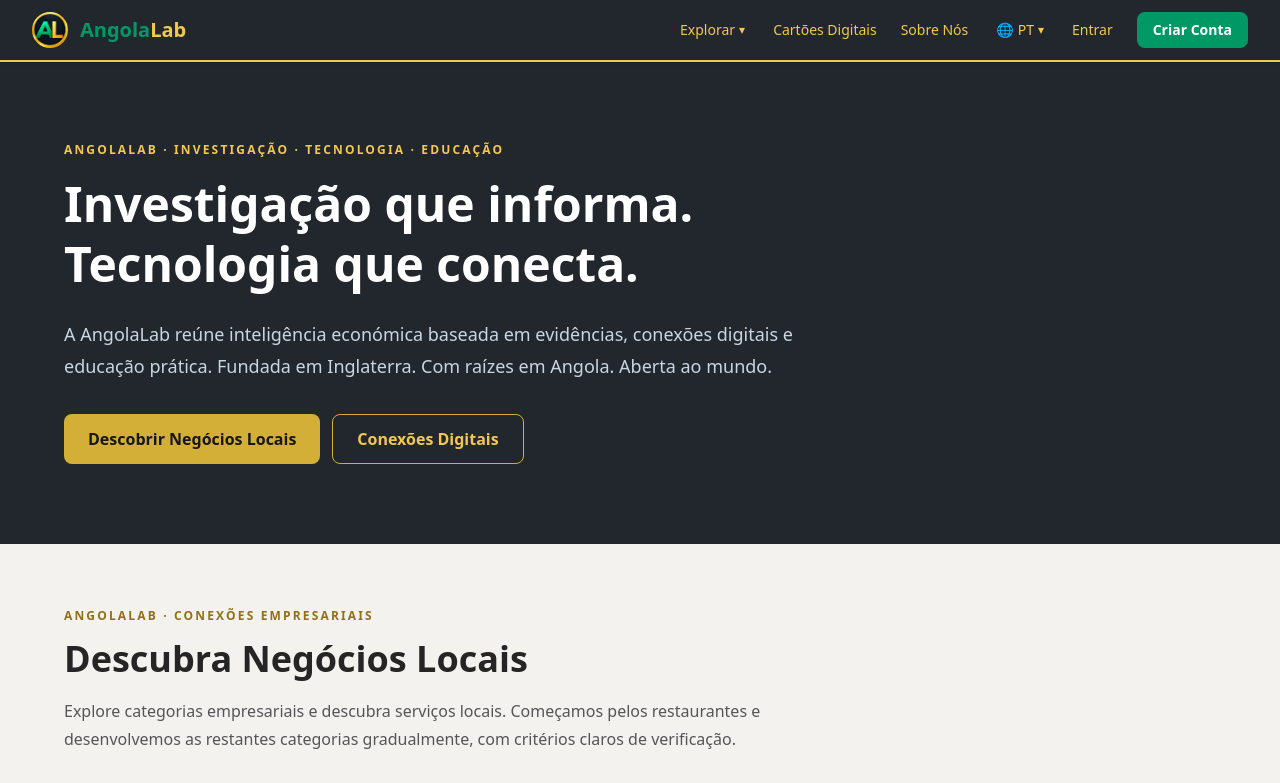
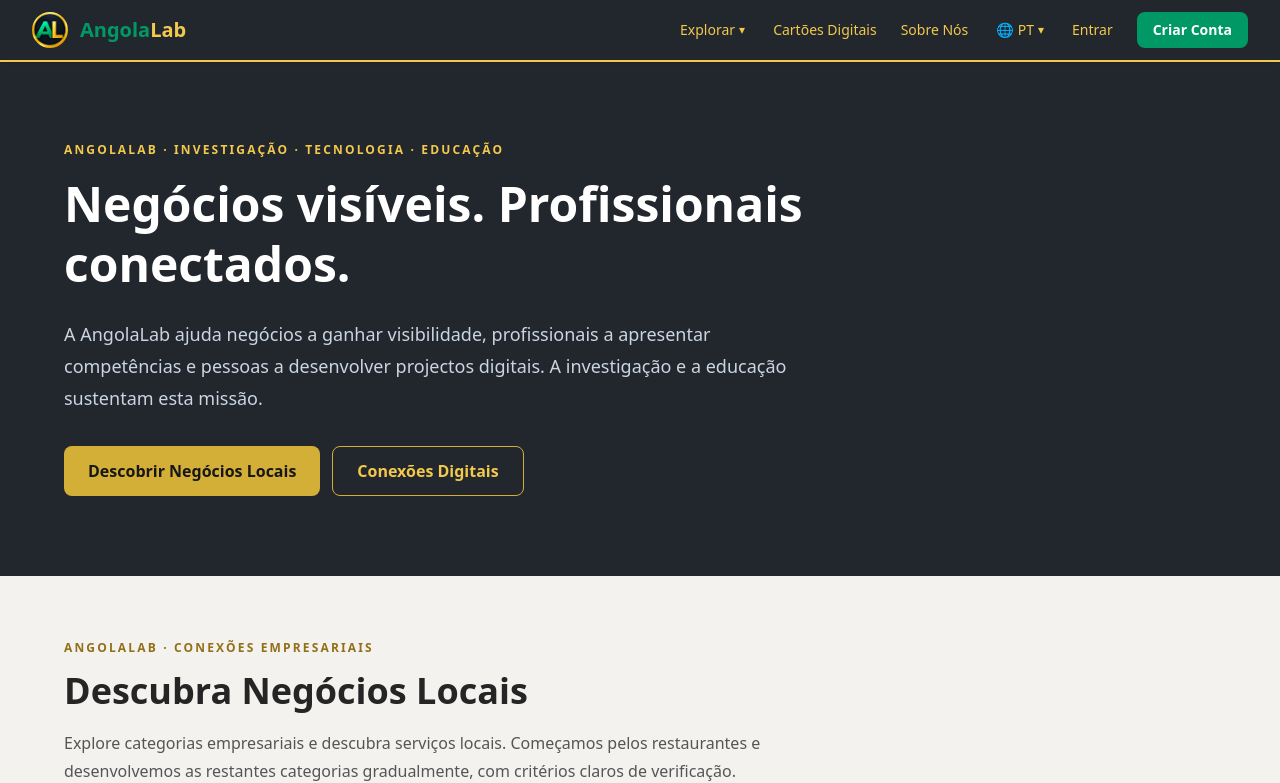
Before and after one commit to oswaldodeal/angolalab-restaurants, a Next.js app: page /pt in a window 1280 px wide. Shown: the top 783 px of the page. Built offline with nearby package versions, Linux system fonts and the light colour scheme.

Commit message:
Lead Portuguese Home with practical business mission

```diff
--- a/app/pt/page.tsx
+++ b/app/pt/page.tsx
@@ -7,8 +7,8 @@ export default function EcosystemHomePage() {
   <section className="lab-dark-section w-full px-5 py-16 sm:py-20">
    <div className="mx-auto max-w-6xl">
     <p className="mb-4 text-xs font-bold uppercase tracking-[0.18em] text-[#f2c94c]">AngolaLab · Investigação · Tecnologia · Educação</p>
-    <h1 className="max-w-4xl text-4xl font-bold leading-tight text-white sm:text-5xl">Investigação que informa. Tecnologia que conecta.</h1>
-    <p className="mt-6 max-w-3xl text-lg leading-8 text-slate-300">A AngolaLab reúne inteligência económica baseada em evidências, conexões digitais e educação prática. Fundada em Inglaterra. Com raízes em Angola. Aberta ao mundo.</p>
+    <h1 className="max-w-4xl text-4xl font-bold leading-tight text-white sm:text-5xl">Negócios visíveis. Profissionais conectados.</h1>
+    <p className="mt-6 max-w-3xl text-lg leading-8 text-slate-300">A AngolaLab ajuda negócios a ganhar visibilidade, profissionais a apresentar competências e pessoas a desenvolver projectos digitais. A investigação e a educação sustentam esta missão.</p>
     <div className="mt-8 flex flex-wrap gap-3">
      <a href="#aeis" className="inline-flex min-h-12 items-center rounded-lg bg-[#d4af37] px-6 py-3 font-semibold text-[#171717] hover:bg-[#f2c94c]">Descobrir Negócios Locais</a>
      <a href="#connections" className="inline-flex min-h-12 items-center rounded-lg border border-[#d4af37] px-6 py-3 font-semibold text-[#f2c94c] hover:bg-white/10">Conexões Digitais</a>
```
